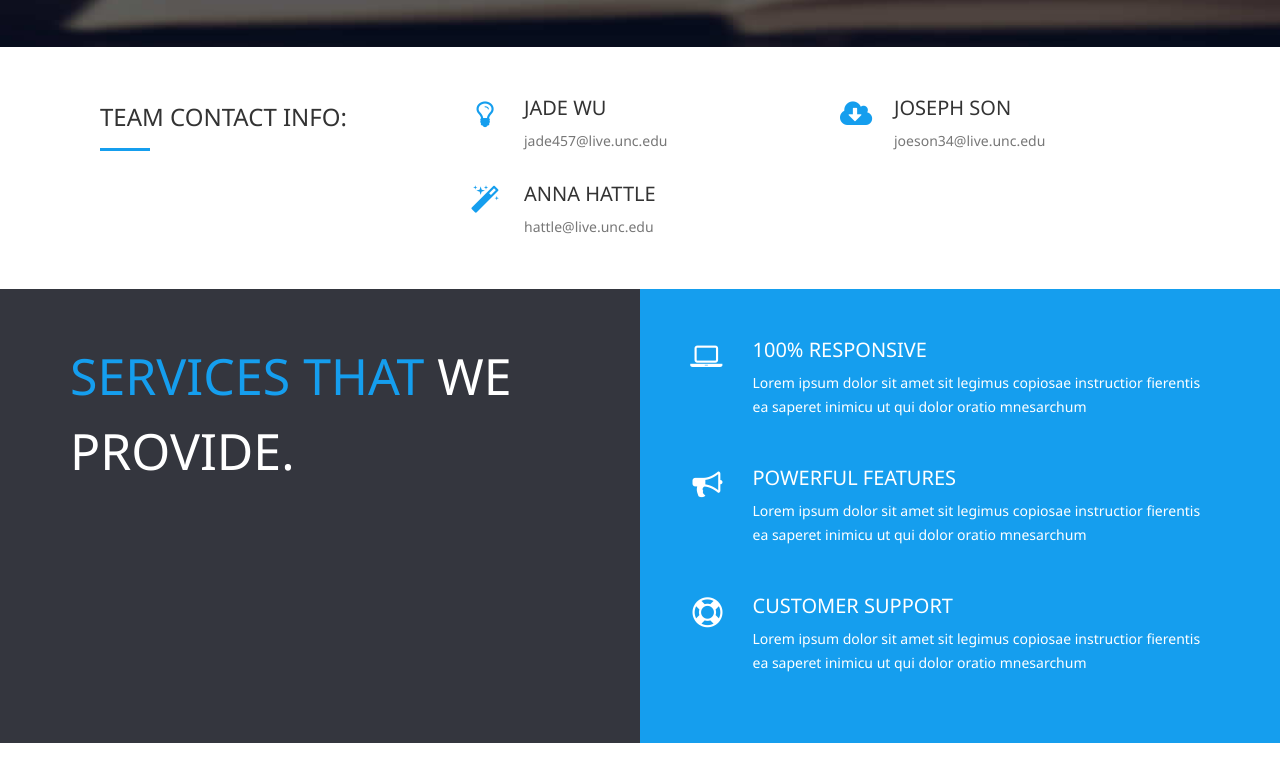
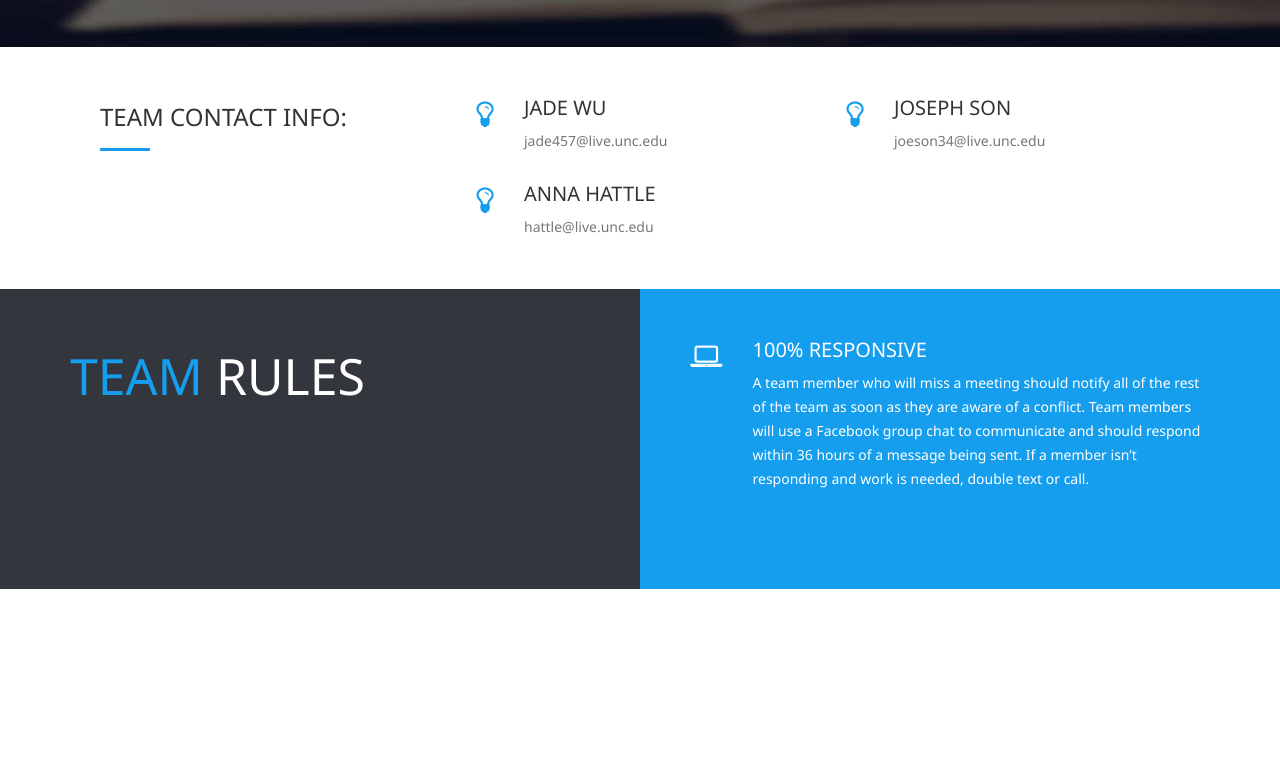
Before and after one commit to jade457/Descendants-Project, a plain HTML site: page features.html in a window 1280 px wide. Shown: the part 509-1280 px from the top of the page. After the commit the page ends 1098 px from the top, so only its background shows below. Drawn offline with nearby package versions, Linux system fonts and the light colour scheme.

Commit message:
added team responsibilities, removed components

```diff
--- a/features.html
+++ b/features.html
@@ -210,7 +210,7 @@
                             <div class="spacer"></div>
                             <div class="iconbox iconbox-style-2 icon-color clearfix">
                                 <div class="iconbox-icon">
-                                    <i class="fa fa-magic sl-book-open boxicon"></i>
+                                    <i class="fa fa-lightbulb-o sl-layers boxicon"></i>
                                 </div>
                                 <div class="iconbox-content nomargin">
                                     <h4>Anna Hattle</h4>
@@ -224,7 +224,7 @@
                             <div class="iconbox iconbox-style-2 icon-color clearfix">
                                 <!-- icon-color-greyscale -->
                                 <div class="iconbox-icon">
-                                    <i class="fa fa-cloud-download sl-badge boxicon"></i>
+                                    <i class="fa fa-lightbulb-o sl-layers boxicon"></i>
                                 </div>
                                 <div class="iconbox-content">
                                     <h4>Joseph Son</h4>
@@ -254,7 +254,7 @@
                     <div class="col-md-6 col-sm-6 col-xs-12 left-section">
                         <div class="subfeature">
                             <div class="col-md-12 col-sm-12 col-xs-12">
-                                <h1><span>Services that </span>we provide.</h1>
+                                <h1><span>Team </span>Rules</h1>
                             </div>
                         </div>
                     </div>
@@ -265,10 +265,10 @@
                                 <div class="col-md-2 col-xs-2 icon"><i class="fa fa-laptop feature_icon"></i></div>
                                 <div class="col-md-10 col-xs-10">
                                     <h4>100% Responsive</h4>
-                                    <p>Lorem ipsum dolor sit amet sit legimus copiosae instructior fierentis ea saperet inimicu ut qui dolor oratio mnesarchum</p>
+                                    <p>A team member who will miss a meeting should notify all of the rest of the team as soon as they are aware of a conflict. Team members will use a Facebook group chat to communicate and should respond within 36 hours of a message being sent. If a member isn’t responding and work is needed, double text or call.</p>
                                 </div>
                             </div>
-                            <div class="featureblock">
+                            <!-- <div class="featureblock">
                                 <div class="col-md-2 col-xs-2 icon"><i class="fa fa-bullhorn feature_icon"></i></div>
                                 <div class="col-md-10 col-xs-10">
                                     <h4>Powerful Features</h4>
@@ -282,7 +282,7 @@
                                     <p>Lorem ipsum dolor sit amet sit legimus copiosae instructior fierentis ea saperet inimicu ut qui dolor oratio mnesarchum</p>
 
                                 </div>
-                            </div>
+                            </div> -->
                         </div>
 
                     </div>
@@ -292,7 +292,7 @@
         </div>
 
         <!--pricing-->
-        <div class="subsection4">
+        <!-- <div class="subsection4">
             <div class="container">
                 <div class="col span_12">
                     <div class="col-sm-12 wpb_column column_container">
@@ -318,7 +318,7 @@
                                                     <li><strong>10GB</strong> Storage</li>
                                                     <li><strong>100GB</strong> Bandwith</li>
                                                     <li><strong>5</strong> Products</li>
-                                                    <!-- <li><strong>Basic</strong> Stats</li> -->
+                                                    <li><strong>Basic</strong> Stats</li>
                                                 </ul>
                                                 <div class="pricing-signup">
                                                     <a href="#" class="button color-5">Buy Now</a>
@@ -344,7 +344,7 @@
                                                     <li><strong>100GB</strong> Storage</li>
                                                     <li><strong>1000GB</strong> Bandwith</li>
                                                     <li><strong>25</strong> Products</li>
-                                                    <!-- <li><b>Complex</b>&nbsp;Stats</li> -->
+                                                     <li><b>Complex</b>&nbsp;Stats</li>
                                                 </ul>
                                                 <div class="pricing-signup">
                                                     <a href="#" class="button color-5">Buy Now</a>
@@ -369,7 +369,7 @@
                                                     <li><strong>50GB</strong> Storage</li>
                                                     <li><strong>500GB</strong> Bandwith</li>
                                                     <li><b>Unlimited</b> Products</li>
-                                                    <!-- <li><b>Complex</b> Stats</li> -->
+                                                    <li><b>Complex</b> Stats</li>
                                                 </ul>
                                                 <div class="pricing-signup">
                                                     <a href="#" class="button color-5">Buy Now</a>
@@ -383,10 +383,10 @@
                     </div>
                 </div>
             </div>
-        </div>
+        </div> -->
     </section>
 
-    <section id="footer">
+    <!-- <section id="footer">
         <div class="container">
             <div class="row">
                 <div class="col-md-3 col-sm-3 col-xs-12 block">
@@ -465,7 +465,7 @@
                 </div>
             </div>
         </div>
-    </section>
+    </section> -->
 
     <div id="panel">
         <div id="panel-admin">
```
